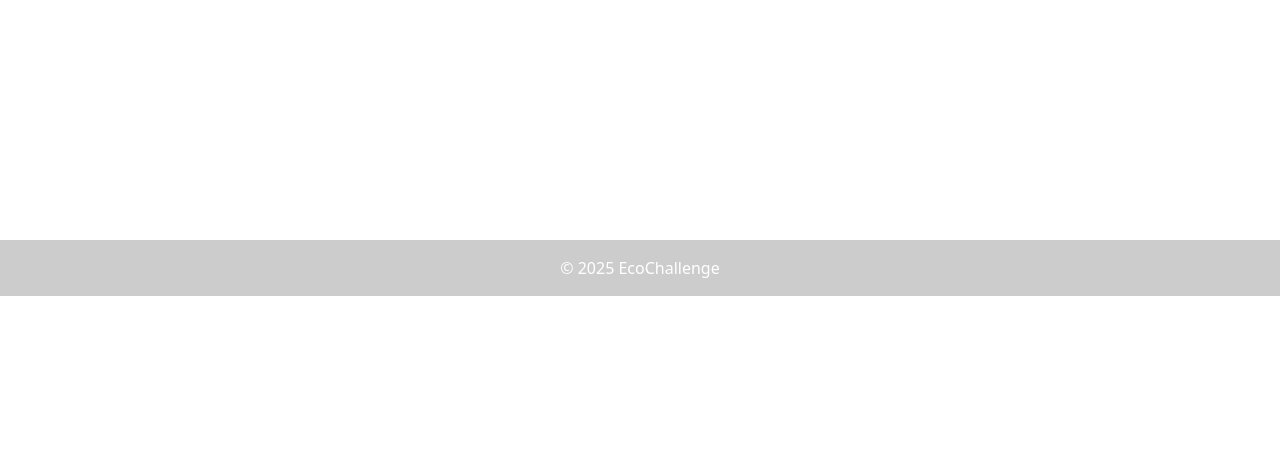
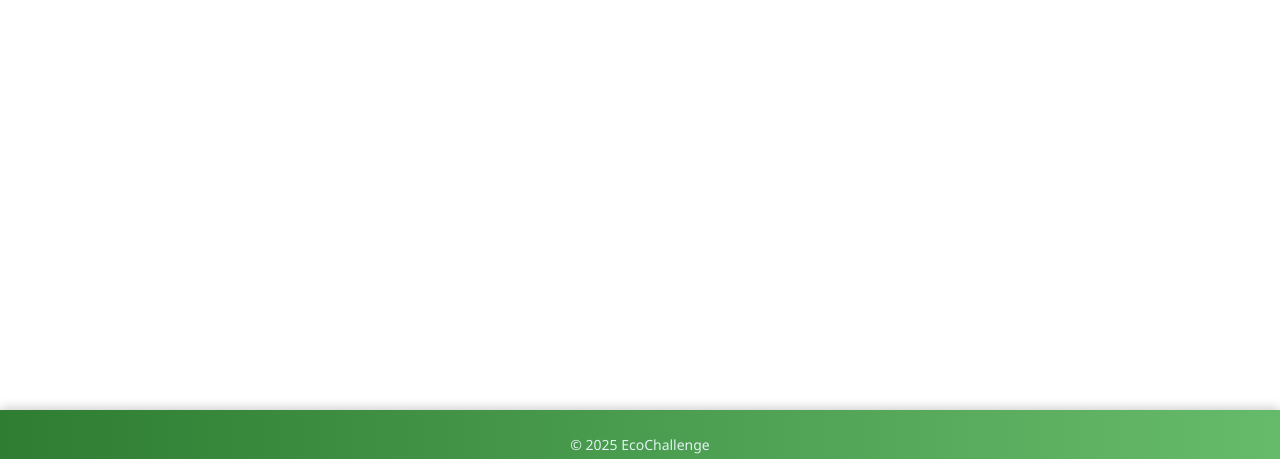
Before and after one commit to sharadpatel13/GreenChallenge, a Django app: page /about/ in a window 1280 px wide. Shown: the part 910-1369 px from the top of the page. Before the commit the page ends 1206 px from the top, so only its background shows below. Run offline with Django 5.2, Linux system fonts and the light colour scheme.

Commit message:
footer changes

```diff
--- a/badges/templates/base.html
+++ b/badges/templates/base.html
@@ -66,39 +66,12 @@
         {% endblock %}
     </div>
 
-<footer class="text-white text-center text-lg-start mt-5">
-  <div class="container p-4">
-    <div class="row">
-      <div class="col-lg-6 col-md-12 mb-4 mb-md-0">
-        <h5 class="text-uppercase">EcoChallenge</h5>
-        <p>
-          Make small changes. Build big impact. Join challenges to reduce waste, save energy, and protect the planet.
-        </p>
-      </div>
+<footer class="custom-footer">
 
-      <div class="col-lg-3 col-md-6 mb-4 mb-md-0">
-        <h5 class="text-uppercase">Links</h5>
-        <ul class="list-unstyled mb-0">
-          <li><a href="{% url 'leaderboard' %}" class="text-white">Home</a></li>
-          <li><a href="{% url 'challenge_list' %}" class="text-white">Challenges</a></li>
-          <li><a href="#" class="text-white">About</a></li>
-          <li><a href="#" class="text-white">Contact</a></li>
-        </ul>
-      </div>
-
-      <div class="col-lg-3 col-md-6 mb-4 mb-md-0">
-        <h5 class="text-uppercase">Connect</h5>
-        <a href="#" class="text-white me-3"><i class="bi bi-facebook"></i></a>
-        <a href="#" class="text-white me-3"><i class="bi bi-twitter"></i></a>
-        <a href="#" class="text-white me-3"><i class="bi bi-instagram"></i></a>
-        <a href="#" class="text-white"><i class="bi bi-linkedin"></i></a>
-      </div>
+    <div class="footer-bottom">
+      © 2025 EcoChallenge
     </div>
-  </div>
-  <div class="text-center p-3 mt-3" style="background-color: rgba(0, 0, 0, 0.2);">
-    © 2025 EcoChallenge
-  </div>
-</footer>
+  </footer>
 
 
     <script src="https://cdn.jsdelivr.net/npm/bootstrap@5.3.0/dist/js/bootstrap.bundle.min.js"></script>
--- a/static/css/style.css
+++ b/static/css/style.css
@@ -1,14 +1,17 @@
 .custom-footer {
   background: linear-gradient(to right, #2e7d32, #66bb6a);
   color: #fff;
-  padding: 40px 20px 20px;
+  padding: 4px 4px 4px 4px;
   font-family: 'Segoe UI', sans-serif;
-  margin-top: 60px;
+  margin-top: 32%;
   box-shadow: 0 -2px 10px rgba(0,0,0,0.2);
 }
-
+body {
+  overflow: hidden;
+}
 .footer-container {
   display: flex;
+  position: fixed;
   flex-wrap: wrap;
   justify-content: space-between;
   align-items: flex-start;
```
Also changed, not shown: 1 other file.
